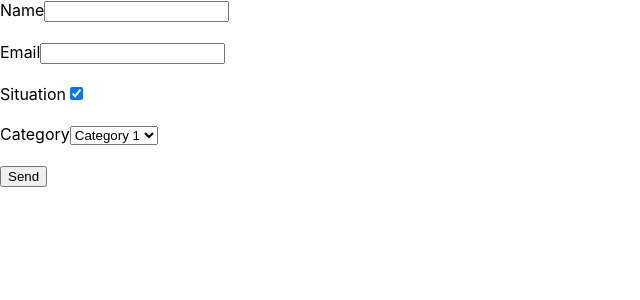
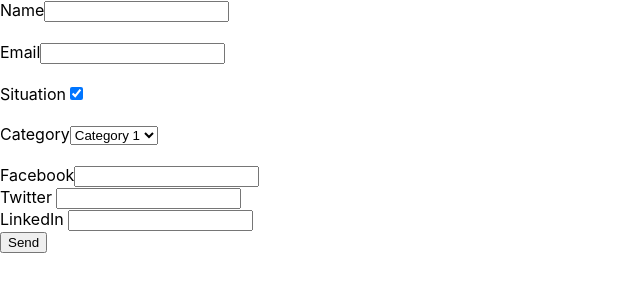
Before and after one commit to yazid1bernou/workshop-yazid-git, a React (Create React App) app: page / in a window 1280 px wide. Shown: the top 300 px of the page, without its empty margins (0-640 px from the left). Built offline with nearby package versions, Linux system fonts and the light colour scheme.

Commit message:
nested Object

```diff
--- a/src/App.js
+++ b/src/App.js
@@ -36,6 +36,18 @@ class App  extends Component {
             <br/>
             <ErrorMessage name="category" />
             <br/>
+             <label>Facebook</label>
+            <Field name="social.facebook" />
+            <ErrorMessage name="social.facebook" />
+            <br/>
+            <label>Twitter </label>
+            <Field name="social.twitter" />
+            <ErrorMessage name="social.twitter" />
+            <br/>
+              <label>LinkedIn </label>
+            <Field name="social.linkedin" />
+            <ErrorMessage name="social.linkedin" />
+            <br/>
 
             <button type="submit">Send</button>
        </form>
@@ -48,6 +60,11 @@ class App  extends Component {
         email : Yup.string().required(),
         situation : Yup.string().required(),
         category : Yup.string().required(),
+        social : Yup.object().shape({
+          facebook : Yup.string().required('Facebook link is required field'),
+          twitter : Yup.string().required('Twitter link is required field'),
+          linkedin : Yup.string().required('Linkedin link is required field')
+        })
       });
       return schema ;
   }
@@ -57,7 +74,15 @@ class App  extends Component {
     return (
       <div>
            <Formik
-             initialValues={{ name : '' , email : '' , situation : 'true' , category : ''}}
+             initialValues={{ name : '' ,
+              email : '' ,
+              situation : 'true' ,
+              category : '' ,
+              social : {
+                 facebook : '' ,
+                 twitter : '' ,
+                 linkedin : '',
+             }}}
              onSubmit={this.onSubmitFunction}
              render={this.formFunction}
              validationSchema = {this.schema()}
```
